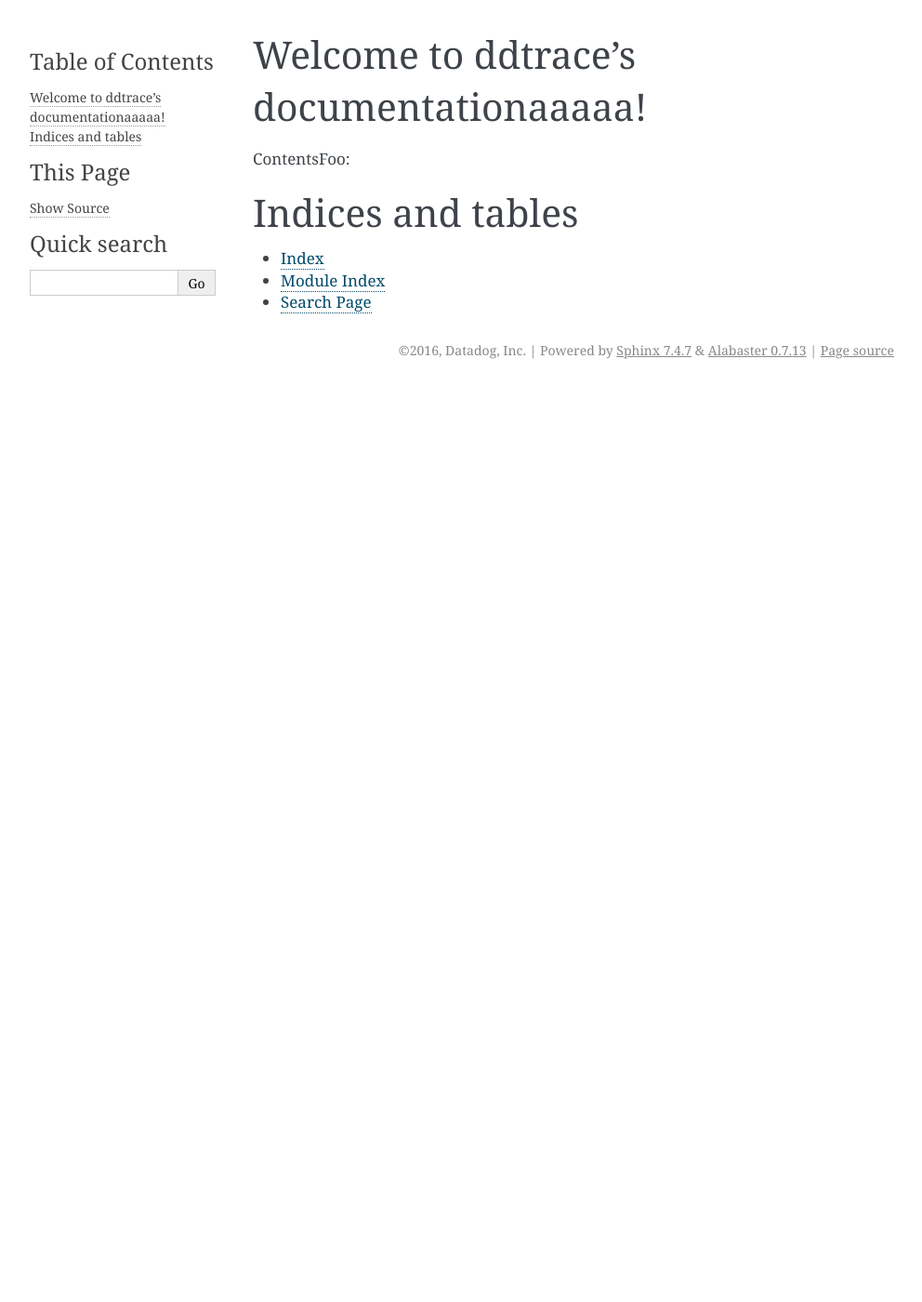
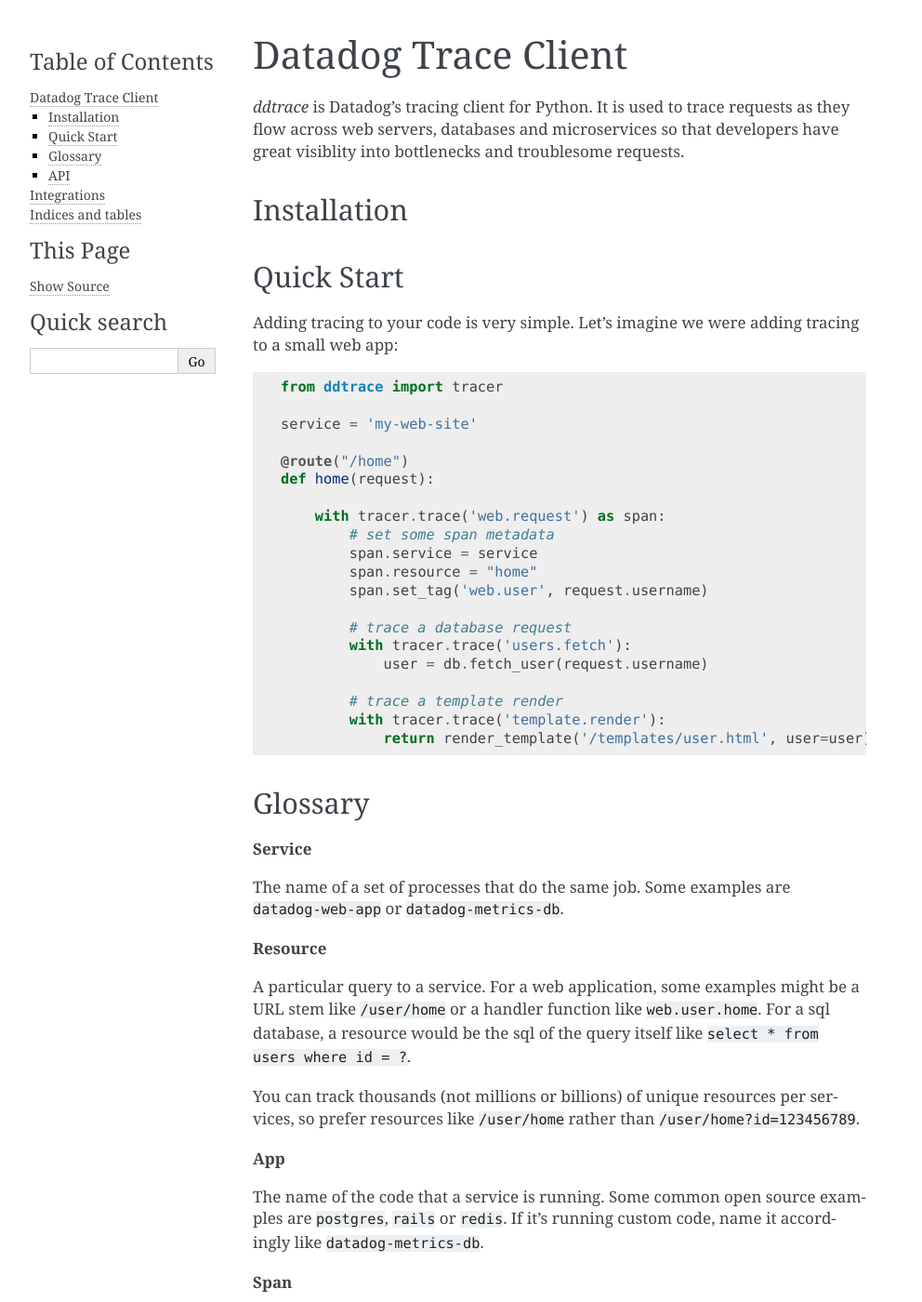
Before and after one commit to korniltsev-grafanista/pyroscope-python, a Sphinx documentation site: the page built from docs/index.rst, in a window 1280 px wide and 1400 px high. Shown: the whole window at 93% size, without its empty margins (148-1140 px from the left). Built offline with Sphinx 7.4.7, drawn with Linux system fonts in a browser that asks for light colours; some of the changed text lies outside the part shown.

Commit message:
docs: a first pass at docs
Upstream-Commit: e5d40bd83f7aedc3f5971f19f23f50d7995b289e

```diff
--- a/ddtrace/__init__.py
+++ b/ddtrace/__init__.py
@@ -1,4 +1,6 @@
-"""Datadog Tracing client"""
+"""
+"""
+
 from .tracer import Tracer
 from .span import Span
 
--- a/docs/conf.py
+++ b/docs/conf.py
@@ -16,9 +16,10 @@
 # add these directories to sys.path here. If the directory is relative to the
 # documentation root, use os.path.abspath to make it absolute, like shown here.
 #
-# import os
-# import sys
-# sys.path.insert(0, os.path.abspath('.'))
+
+import os
+import sys
+sys.path.insert(0, os.path.abspath('..'))
 
 # -- General configuration ------------------------------------------------
 
@@ -53,6 +54,10 @@
 project = u'ddtrace'
 copyright = u'2016, Datadog, Inc'
 author = u'Datadog, Inc'
+
+# document in order of source
+autodoc_member_order = 'bysource'
+
 
 # The version info for the project you're documenting, acts as replacement for
 # |version| and |release|, also used in various other places throughout the
--- a/docs/index.rst
+++ b/docs/index.rst
@@ -3,14 +3,97 @@
    You can adapt this file completely to your liking, but it should at least
    contain the root `toctree` directive.
 
-Welcome to ddtrace's documentationaaaaa!
-========================================
+Datadog Trace Client
+====================
 
-ContentsFoo:
+`ddtrace` is Datadog's tracing client for Python. It is used to trace requests as
+they flow across web servers, databases and microservices so that developers
+have great visiblity into bottlenecks and troublesome requests.
+
+
+Installation
+------------
+
+
+Quick Start
+-----------
+
+Adding tracing to your code is very simple. Let's imagine we were adding
+tracing to a small web app::
+
+    from ddtrace import tracer
+
+    service = 'my-web-site'
+
+    @route("/home")
+    def home(request):
+
+        with tracer.trace('web.request') as span:
+            # set some span metadata
+            span.service = service
+            span.resource = "home"
+            span.set_tag('web.user', request.username)
+
+            # trace a database request
+            with tracer.trace('users.fetch'):
+                user = db.fetch_user(request.username)
+
+            # trace a template render
+            with tracer.trace('template.render'):
+                return render_template('/templates/user.html', user=user)
+
+
+Glossary
+--------
+
+**Service**
+
+The name of a set of processes that do the same job. Some examples are :code:`datadog-web-app` or :code:`datadog-metrics-db`.
+
+**Resource**
+
+A particular query to a service. For a web application, some
+examples might be a URL stem like :code:`/user/home` or a handler function
+like :code:`web.user.home`. For a sql database, a resource
+would be the sql of the query itself like :code:`select * from users
+where id = ?`.
+
+You can track thousands (not millions or billions) of unique resources per services, so prefer
+resources like :code:`/user/home` rather than :code:`/user/home?id=123456789`.
+
+**App**
+
+The name of the code that a service is running. Some common open source
+examples are :code:`postgres`, :code:`rails` or :code:`redis`. If it's running
+custom code, name it accordingly like :code:`datadog-metrics-db`.
+
+**Span**
+
+A span tracks a unit of work in a service, like querying a database or
+rendering a template. Spans are associated with a service and optionally a
+resource. Spans have names, start times, durations and optional tags.
+
+
+API
+---
+
+.. autoclass:: ddtrace.Tracer
+    :members:
+    :special-members: __init__
+
+
+.. autoclass:: ddtrace.Span
+    :members:
+    :special-members: __init__
 
 .. toctree::
    :maxdepth: 2
 
+
+Integrations
+============
+
+.. automodule:: ddtrace.contrib
 
 
 Indices and tables
```
Also changed, not shown: 4 other files.
